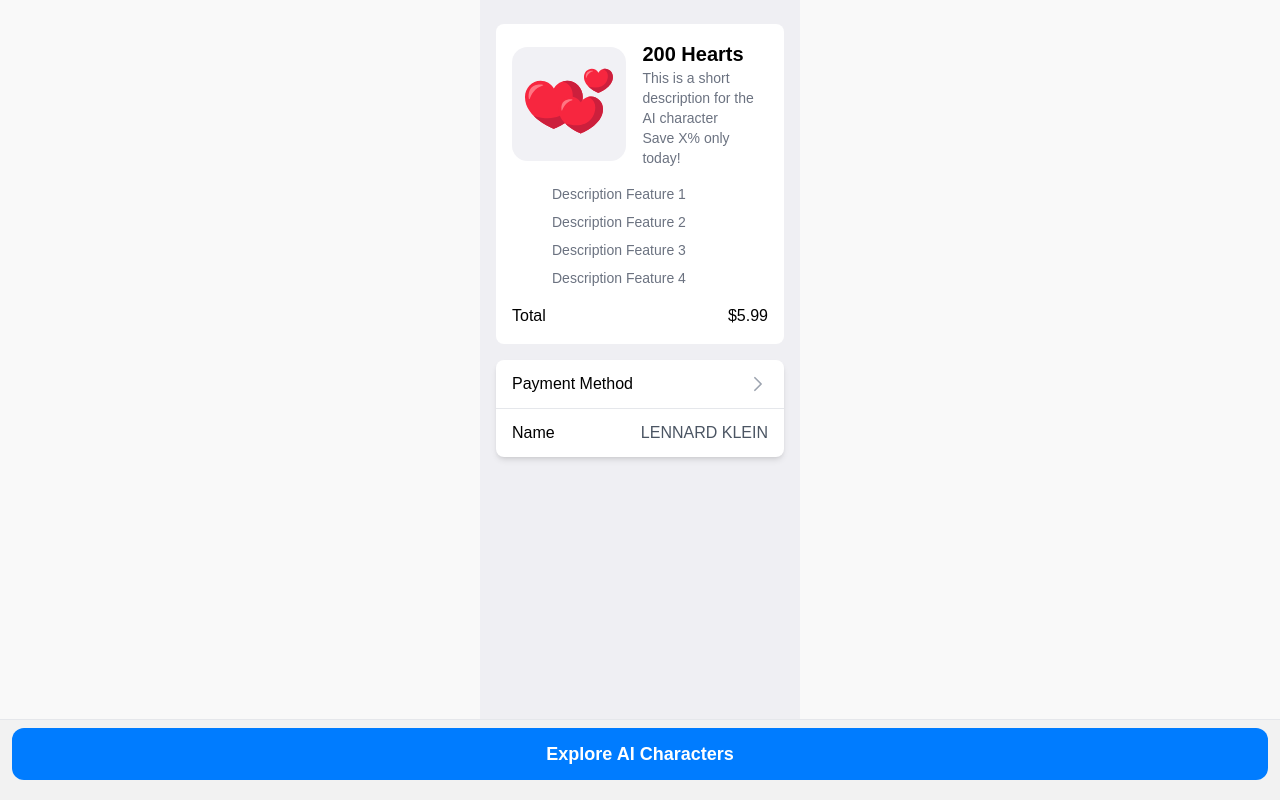
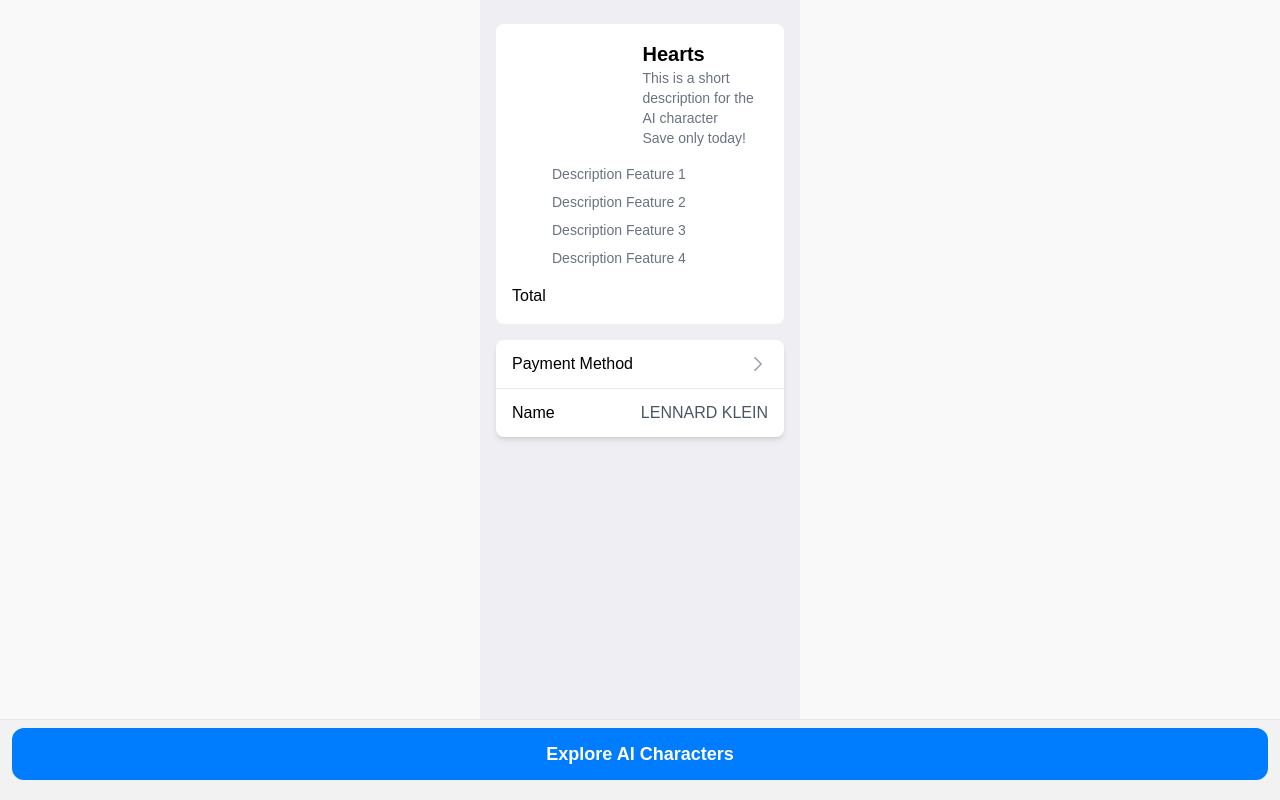
Before and after one commit to sda34495/companion-tele-app, a Next.js app: page /checkout in a window 1280 px wide. Built offline with nearby package versions, Linux system fonts and the light colour scheme.

Commit message:
fix: heart image passing issue

```diff
--- a/app/components/Checkout.tsx
+++ b/app/components/Checkout.tsx
@@ -4,8 +4,18 @@ import React from "react";
 import hearts from "@/public/hearts.svg";
 import Link from "next/link";
 import Button from "./Button";
+import { useSearchParams } from 'next/navigation';
 
 const PaymentScreen: React.FC = () => {
+
+  const searchParams = useSearchParams();
+
+  // Extract parameters
+  const hearts = searchParams.get('hearts');
+  const price = searchParams.get('price');
+  const discount = searchParams.get('discount');
+  const image = searchParams.get('image');
+
   return (
     <div className="bg-[#efeff3] relative w-full sm:max-w-xs mx-auto flex-grow  py-6 px-4">
       {/* Card Section */}
@@ -15,15 +25,23 @@ const PaymentScreen: React.FC = () => {
           <div className="w-full h-full rounded-lg flex items-center justify-center">
             {/* Placeholder for Heart Image */}
 
-            <Image src={hearts} alt="heart image" className="" />
+            {image && (
+              <Image
+                src={image} // Image path should be passed as a full URL or path to public assets
+                alt="heart image"
+                width={140}
+                height={100}
+                className="rounded-lg"
+              />
+            )}
           </div>
           <div className="ml-4 ">
-            <h2 className=" font-semibold text-xl text-black">200 Hearts</h2>
+            <h2 className=" font-semibold text-xl text-black">{hearts} Hearts</h2>
             <p className="text-sm text-gray-500">
               This is a short description for the AI character
             </p>
             <p className="text-sm font-medium text-gray-500">
-              Save X% only today!
+              Save {discount} only today!
             </p>
           </div>
         </div>
@@ -40,7 +58,7 @@ const PaymentScreen: React.FC = () => {
         {/* Total Section */}
         <div className="flex justify-between items-center text-black font-medium ">
           <span>Total</span>
-          <span>$5.99</span>
+          <span>{price}</span>
         </div>
       </div>
 
--- a/app/components/Payment.tsx
+++ b/app/components/Payment.tsx
@@ -1,44 +1,45 @@
 'use client';
 import Image from 'next/image';
 import React from 'react';
-import hearts from '@/public/hearts.svg'
-import headerImage from '@/public/mainHeart.jpg'
 import Link from 'next/link';
-import heart1 from '@/public/Heart1.jpg'
-import heart2 from '@/public/Heart2.jpg'
-import heart3 from '@/public/Heart3.jpg'
-import heart4 from '@/public/Heart4.jpg'
+import mainHeart from '@/public/mainHeart.jpg';
 
 const HeartsPricing: React.FC = () => {
+  const items = [
+    { hearts: 200, price: '5.99$', discount: 'save 10%', image: '/Heart1.jpg' },
+    { hearts: 500, price: '99.99$', discount: 'save 20%', image: '/Heart2.jpg' },
+    { hearts: 1400, price: '5.99$', discount: 'save 30%', image: '/Heart3.jpg' },
+    { hearts: 3500, price: '5.99$', discount: 'save 40%', image: '/Heart4.jpg' },
+  ];
+
   return (
-    <div className="bg-[#efeff3] relative w-full sm:max-w-xs mx-auto flex-grow  py-6 px-4">
-      {/* Header Section */}
-      <div className="flex   flex-col items-center mb-6">
-        <div className=" rounded-full w-24 p-3">
-          <Image src={headerImage} alt='header image' priority/>
+    <div className="bg-[#efeff3] relative w-full sm:max-w-xs mx-auto flex-grow py-6 px-4">
+      <div className="flex flex-col items-center mb-6">
+        <div className="rounded-full w-24 p-3">
+          <Image src={mainHeart} alt="header image" priority />
         </div>
         <p className="text-3xl font-bold mt-2">200</p>
-        <p className=" text-gray-500">Current Balance</p>
+        <p className="text-gray-500">Current Balance</p>
       </div>
 
-      {/* Pricing Options */}
       <div className="space-y-3 mb-8">
-        {[
-          { hearts: 200, price: "5.99$", discount: "save 10%", image: heart1 },
-          { hearts: 500, price: "99.99$", discount: "save 20%", image: heart2 },
-          { hearts: 1400, price: "5.99$", discount: "save 30%", image: heart3 },
-          { hearts: 3500, price: "5.99$", discount: "save 40%", image: heart4 }
-        ].map((item, index) => (
-
+        {items.map((item, index) => (
           <Link
-          href='./checkout'
+            href={{
+              pathname: '/checkout',
+              query: {
+                hearts: item.hearts,
+                price: item.price,
+                discount: item.discount,
+                image: item.image, // Pass the image path as a string
+              },
+            }}
             key={index}
             className="flex items-center space-x-6 justify-between border border-gray-200 rounded-lg bg-white p-2"
           >
             <div className="flex items-center space-x-4">
-              <div className=" rounded-full w-28 ">
-                <Image src={item.image} alt='hearts' className='rounded-lg'  priority/>
-
+              <div className="rounded-full w-28">
+                <Image src={item.image} alt="hearts" className="rounded-lg" priority width={100} height={100} />
               </div>
               <div>
                 <p className="font-medium text-lg text-gray-900">{item.hearts} Hearts</p>
@@ -48,20 +49,20 @@ const HeartsPricing: React.FC = () => {
               </div>
             </div>
             <div className="text-center">
-              <p className="font-bold text-gray-900 text-xl"> <span className='text-gray-500 text-sm font-normal'>only</span>  {item.price}</p>
+              <p className="font-bold text-gray-900 text-xl">
+                <span className="text-gray-500 text-sm font-normal">only</span> {item.price}
+              </p>
               <p className="text-xs text-gray-500">{item.discount}</p>
             </div>
           </Link>
         ))}
       </div>
-
-      {/* Footer */}
       <p className="text-xs absolute bottom-3 left-0 right-0 text-gray-500 text-center mt-6">
         By continuing, you agree to our <br />
         <a href="#" className="text-[#007cff] underline">
           Terms of Service
-        </a>{" "}
-        and{" "}
+        </a>{' '}
+        and{' '}
         <a href="#" className="text-[#007cff] underline">
           Privacy Policy
         </a>
```
